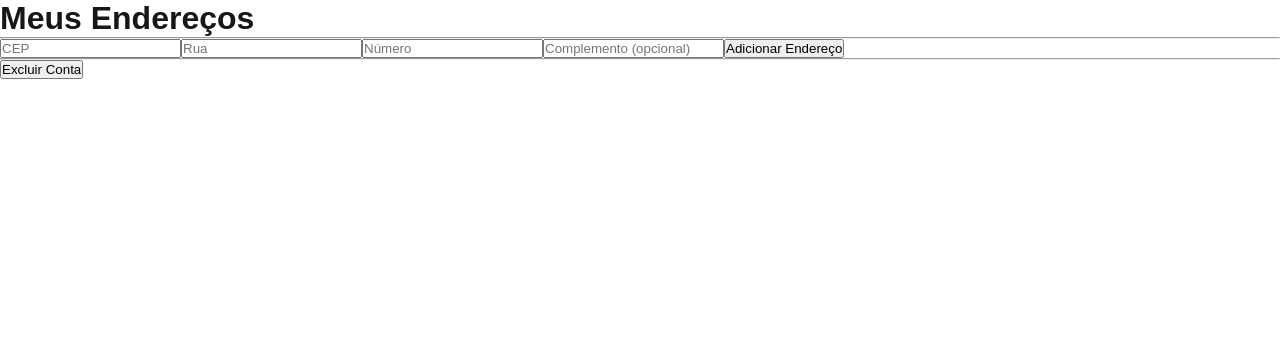
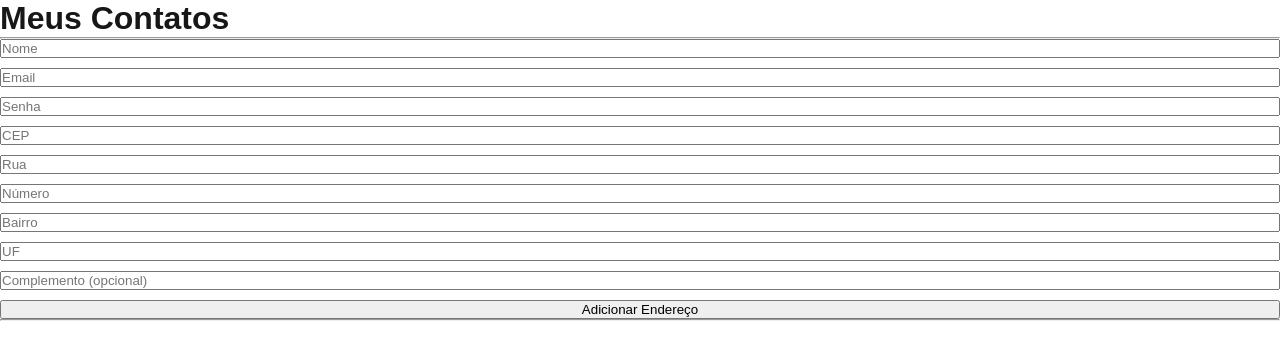
Before and after one commit to caique-oliveira/search-via-cep, a Next.js app in the folder via-cep/: page /dashboard in a window 1280 px wide. Shown: the top 360 px of the page. Built offline with nearby package versions, Linux system fonts and the light colour scheme; sample sign-in values are in the browser's storage.

Commit message:
feature/via-cep create styled-components

```diff
--- a/via-cep/package.json
+++ b/via-cep/package.json
@@ -12,7 +12,8 @@
     "axios": "^1.7.7",
     "next": "14.2.14",
     "react": "^18",
-    "react-dom": "^18"
+    "react-dom": "^18",
+    "styled-components": "^6.1.13"
   },
   "devDependencies": {
     "@types/node": "^20",
--- /dev/null
+++ b/via-cep/src/app/components/AddressForm.styled.ts
@@ -0,0 +1,7 @@
+import styled from 'styled-components';
+
+export const FormContacts = styled.form`
+  display: flex;
+  flex-direction: column;
+  gap: 10px;
+`;
--- a/via-cep/src/app/components/AddressForm.tsx
+++ b/via-cep/src/app/components/AddressForm.tsx
@@ -1,11 +1,17 @@
 'use client'
 import { useState } from 'react';
 import axios from 'axios';
+import * as S from './AddressForm.styled';
 
 interface Address {
+  name: string;
+  email: string;
   street: string;
   number: string;
+  bairro: string;
+  uf: string;
   complement?: string;
+  password: string;
 }
 
 interface AddressFormProps {
@@ -14,9 +20,14 @@ interface AddressFormProps {
 }
 
 const AddressForm: React.FC<AddressFormProps> = ({ onAddAddress, searchedAddress }) => {
+  const [name, setName] = useState('');
+  const [email, setEmail] = useState('');
+  const [password, setPassword] = useState('');
   const [cep, setCep] = useState('');
   const [street, setStreet] = useState('');
   const [number, setNumber] = useState('');
+  const [bairro, setBairro] = useState('');
+  const [uf, setUf] = useState('');
   const [complement, setComplement] = useState('');
 
   const fetchAddress = async (cep: string) => {
@@ -43,11 +54,16 @@ const AddressForm: React.FC<AddressFormProps> = ({ onAddAddress, searchedAddress
 
   const handleSubmit = (e: React.FormEvent) => {
     e.preventDefault();
-    onAddAddress({ street, number, complement });
+    onAddAddress({ name, email, senha, street, number, bairro, uf, complement });
     // Limpar os campos após o envio
+    setName('');
+    setEmail('');
+    setPassword('');
     setCep('');
     setStreet('');
     setNumber('');
+    setBairro('');
+    setUf('');
     setComplement('');
   };
 
@@ -75,7 +91,28 @@ const AddressForm: React.FC<AddressFormProps> = ({ onAddAddress, searchedAddress
         </>
       )}
 
-      <form onSubmit={handleSubmit}>
+      <S.FormContacts onSubmit={handleSubmit}>
+      <input
+          type="text"
+          value={name}
+          placeholder="Nome"
+          onChange={(e) => setName(e.target.value)}
+          required
+        />
+        <input
+          type="text"
+          value={email}
+          placeholder="Email"
+          onChange={(e) => setEmail(e.target.value)}
+          required
+        />
+         <input
+          type="text"
+          value={password}
+          placeholder="Senha"
+          onChange={(e) => setPassword(e.target.value)}
+          required
+        />
         <input
           type="text"
           value={cep}
@@ -100,12 +137,26 @@ const AddressForm: React.FC<AddressFormProps> = ({ onAddAddress, searchedAddress
         />
         <input
           type="text"
+          value={bairro}
+          placeholder="Bairro"
+          onChange={(e) => setBairro(e.target.value)}
+          required
+        />
+        <input
+          type="text"
+          value={uf}
+          placeholder="UF"
+          onChange={(e) => setUf(e.target.value)}
+          required
+        />
+        <input
+          type="text"
           value={complement}
           placeholder="Complemento (opcional)"
           onChange={(e) => setComplement(e.target.value)}
         />
         <button type="submit">Adicionar Endereço</button>
-      </form>
+      </S.FormContacts>
     </div>
   );
 };
--- a/via-cep/src/app/components/AddressList.tsx
+++ b/via-cep/src/app/components/AddressList.tsx
@@ -1,8 +1,12 @@
 import React from 'react';
 
 interface Address {
+  name: string;
+  email: string;
   street: string;
   number: string;
+  bairro: string;
+  uf: string;
   complement?: string;
 }
 
@@ -23,8 +27,22 @@ const AddressList: React.FC<AddressListProps> = ({ addresses, setAddresses }) =>
       <ul>
             {addresses.map((address, index) => (
                 <li key={index}>
-            {`${address.street}, ${address.number} ${address.complement ? `(${address.complement})` : ''}`}
+                {`Nome: ${address.name},`}
+                <br />
+                {`E-mail: ${address.email}`}
+                <br />
+                {`CEP: ${address.street}`}
+                <br />
+                {`Número: ${address.number}`}
+                <br />
+                {`Bairro: ${address.bairro}`}
+                <br />
+                {`UF: ${address.uf}`}
+                <br />
+                {`Complemento: ${address.complement ? `(${address.complement})` : ''}`}
+                <br />
                 <button onClick={() => handleDelete(index)}>Excluir</button>
+                <hr></hr>
                 </li>
             ))}
         </ul>
--- a/via-cep/src/app/dashboard/page.tsx
+++ b/via-cep/src/app/dashboard/page.tsx
@@ -64,11 +64,9 @@ const Dashboard: React.FC = () => {
 
   return (
     <div>
-      <h1>Meus Endereços</h1>
-
       {mainAddress && (
         <div style={{ marginBottom: '20px', padding: '10px', border: '1px solid #ccc', borderRadius: '4px' }}>
-          <h2>Endereço Principal:</h2>
+          <h2>Meu Endereço:</h2>
           {isEditing ? (
             <>
               <input
@@ -85,11 +83,12 @@ const Dashboard: React.FC = () => {
               <p>{mainAddress}</p>
               <button onClick={() => setIsEditing(true)}>Editar</button>
               <button onClick={handleDeleteMainAddress}>Excluir</button>
+              <button onClick={handleDeleteAccount}>Excluir Conta</button>
             </>
           )}
         </div>
       )}
-
+      <h1>Meus Contatos</h1>
       <AddressList addresses={addresses} setAddresses={setAddresses} />
       <hr></hr>
       <AddressForm
@@ -97,7 +96,6 @@ const Dashboard: React.FC = () => {
         searchedAddress={searchedAddress} // Passar o endereço buscado
       />
       <hr></hr>
-      <button onClick={handleDeleteAccount}>Excluir Conta</button>
     </div>
   );
 };
```
Also changed, not shown: via-cep/src/app/login/page.tsx (+50 -40 lines), 1 other file (tests, documents, lock files or other folders). Lines whose indentation alone changed are shown as unchanged.
